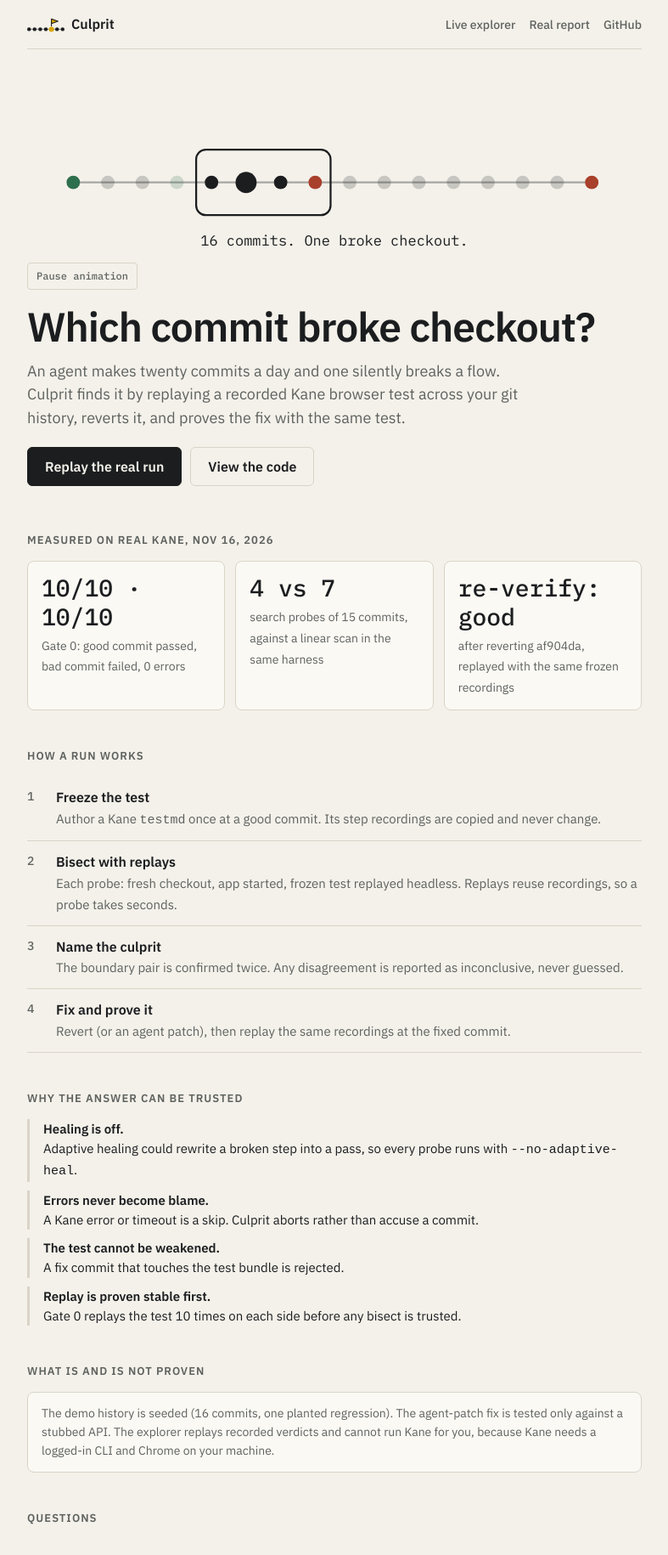
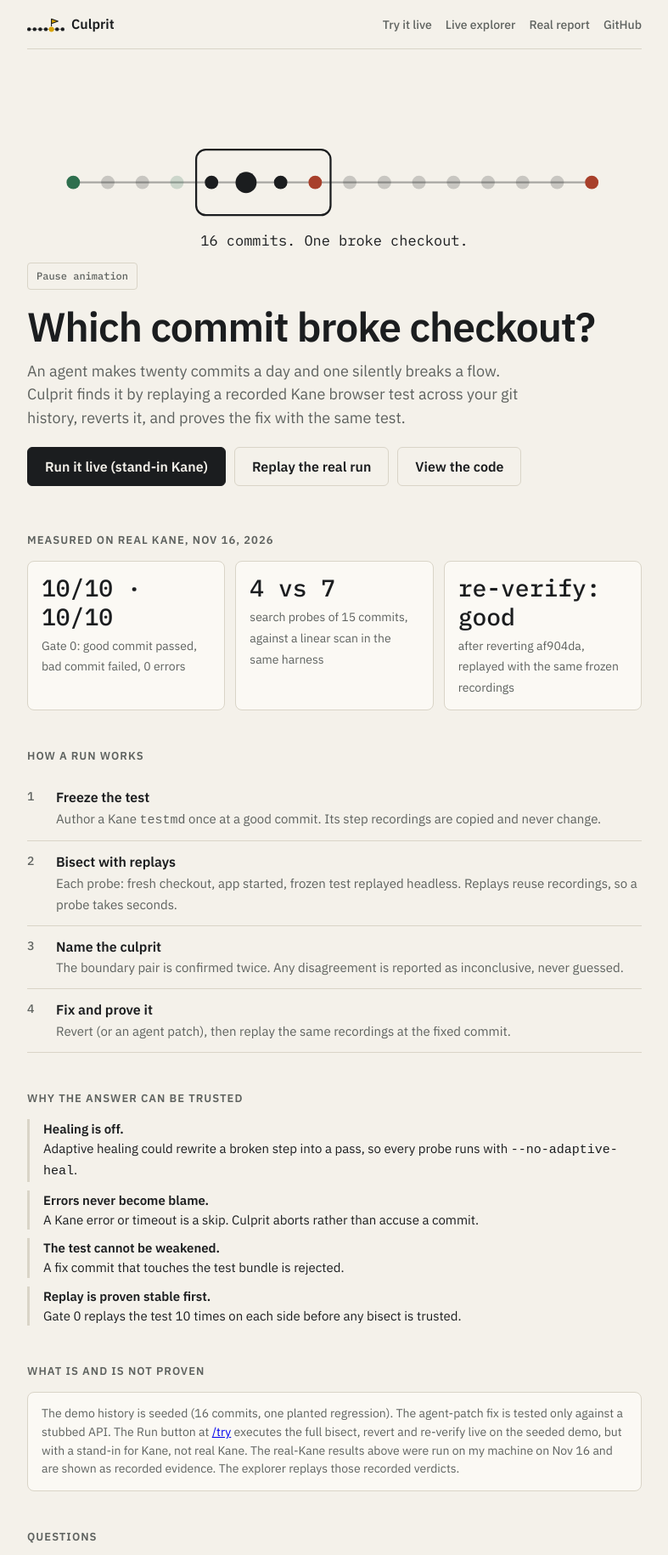
Before and after one commit to BenCoy09/culprit, a website: page docs/index.html in a window 1280 px wide. Shown: the top 1830 px of the page at 85% size, without its empty margins (246-1033 px from the left). Drawn offline with Linux system fonts and the light colour scheme.

Commit message:
Modify navigation and call to action in index.html
Updated navigation links and added a new 'Try it live' option.

```diff
--- a/docs/index.html
+++ b/docs/index.html
@@ -48,14 +48,14 @@ footer{border-top:1px solid var(--ln);padding:18px 0 28px;color:var(--mu);font-s
 @media(prefers-reduced-motion:reduce){*{transition:none!important}}
 </style></head><body><a class="skip" href="#top">Skip to content</a><div class="w">
 <header><a href="#top" aria-label="Culprit"><svg width="44" height="22" viewBox="0 0 80 40" style="vertical-align:middle;margin-right:8px" aria-hidden="true"><path d="M4 28H76" stroke="currentColor" stroke-width="2" opacity=".4"/><g fill="currentColor"><circle cx="4" cy="28" r="4"/><circle cx="16" cy="28" r="4"/><circle cx="28" cy="28" r="4"/><circle cx="40" cy="28" r="4"/><circle cx="64" cy="28" r="4"/><circle cx="76" cy="28" r="4"/></g><circle cx="52" cy="28" r="5.5" fill="#D9A400"/><path d="M52 22V6l14 5-14 5" fill="#D9A400" stroke="currentColor" stroke-width="2" stroke-linejoin="round"/></svg>Culprit</a>
-<nav><a href="live.html">Live explorer</a><a href="report/">Real report</a><a href="https://github.com/BenCoy09/culprit">GitHub</a></nav></header>
+<nav><a href="/try">Try it live</a><a href="live.html">Live explorer</a><a href="report/">Real report</a><a href="https://github.com/BenCoy09/culprit">GitHub</a></nav></header>
 
 <main id="top"><div class="hero">
 <svg id="logo" viewBox="0 0 640 190" role="img" aria-label="Animated logo. Sixteen commits sit on a line. A bracket halves the range four times, probing four commits, until one commit, number eight, is marked with a pennant as the culprit."></svg>
 <button class="pz" id="pz" type="button" aria-pressed="false">Pause animation</button>
 <h1>Which commit broke checkout?</h1>
 <p class="lead">An agent makes twenty commits a day and one silently breaks a flow. Culprit finds it by replaying a recorded Kane browser test across your git history, reverts it, and proves the fix with the same test.</p>
-<div class="cta"><a class="btn" href="live.html">Replay the real run</a><a class="btn g" href="https://github.com/BenCoy09/culprit">View the code</a></div></div>
+<div class="cta"><a class="btn" href="/try">Run it live (stand-in Kane)</a><a class="btn g" href="live.html">Replay the real run</a><a class="btn g" href="https://github.com/BenCoy09/culprit">View the code</a></div></div>
 
 <section aria-labelledby="p"><h2 id="p">Measured on real Kane, Nov 16, 2026</h2>
 <div class="stats">
@@ -76,7 +76,7 @@ footer{border-top:1px solid var(--ln);padding:18px 0 28px;color:var(--mu);font-s
 <li><b>Replay is proven stable first.</b>Gate 0 replays the test 10 times on each side before any bisect is trusted.</li></ul></section>
 
 <section aria-labelledby="l"><h2 id="l">What is and is not proven</h2>
-<div class="lim">The demo history is seeded (16 commits, one planted regression). The agent-patch fix is tested only against a stubbed API. The explorer replays recorded verdicts and cannot run Kane for you, because Kane needs a logged-in CLI and Chrome on your machine.</div></section>
+<div class="lim">The demo history is seeded (16 commits, one planted regression). The agent-patch fix is tested only against a stubbed API. The Run button at <a href="/try">/try</a> executes the full bisect, revert and re-verify live on the seeded demo, but with a stand-in for Kane, not real Kane. The real-Kane results above were run on my machine on Nov 16 and are shown as recorded evidence. The explorer replays those recorded verdicts.</div></section>
 <section aria-labelledby="f"><h2 id="f">Questions</h2>
 <details><summary>What does Culprit do?</summary><p>When a recorded browser test starts failing, it finds the commit that broke it, reverts that commit, and replays the same test to prove the fix. It searches history by bisection, so it needs about log2(n) probes instead of walking every commit.</p></details>
 <details><summary>How is this different from git bisect?</summary><p>It is the same idea applied to browser flows. Each probe replays a recorded Kane test against a fresh checkout. Culprit adds the parts that make a browser result trustworthy: healing off, errors treated as skips, a double-checked boundary, and a guard on the test files.</p></details>
@@ -86,7 +86,7 @@ footer{border-top:1px solid var(--ln);padding:18px 0 28px;color:var(--mu);font-s
 <details><summary>Does an AI write the fix?</summary><p>By default no: the fix is a <code>git revert</code> of the culprit, re-verified with the same frozen recordings. An optional agent mode asks a model for a small patch. It has only been tested against a stubbed API so far, and a fix that touches the test files is rejected.</p></details>
 <details><summary>Is the demo real or staged?</summary><p>The Kane results are real, from Nov 16, 2026. The repo history is seeded: 16 commits with one planted regression, labelled as such. The explorer page replays those recorded verdicts and its slider is a labelled simulation.</p></details>
 <details><summary>Does it cost Kane credits?</summary><p>Authoring the test once uses credits. Replays reuse the recordings, and the Luma page says cached replays are free. We have not audited the credit balance after the Gate 0 run, so check yours.</p></details>
-<details><summary>Can I use it on my own repo?</summary><p>Yes, from the command line: one test file and one app start command per run, on a history where the regression is monotonic (good, good, bad, bad). The hosted pages cannot run Kane for you.</p></details></section>
+<details><summary>Can I use it on my own repo?</summary><p>Yes, from the command line: one test file and one app start command per run, on a history where the regression is monotonic (good, good, bad, bad). The hosted /try page runs only the seeded demo with a stand-in Kane. To use real Kane on your own repo, run the CLI locally.</p></details><details><summary>What does the Run button actually run?</summary><p>It runs Culprit's real bisect, revert and re-verify logic on the seeded 16-commit history, live on this server. Only the browser replay is a stand-in, so it validates Culprit's logic, not Kane's behaviour. The real Kane evidence is the recorded run above.</p></details></section>
 </main>
 <footer>Culprit · built for the Kane CLI hackathon · <a href="https://github.com/BenCoy09/culprit">source</a></footer></div>
 <script>
```
